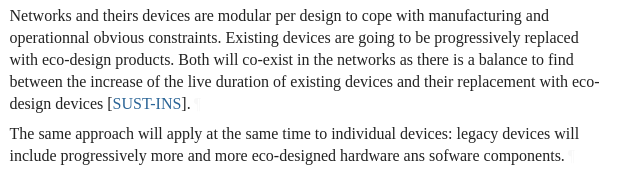
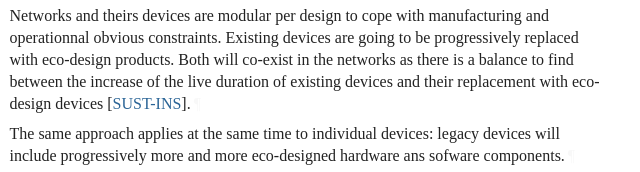
Before and after one commit to emile22/sustainability, a plain HTML site: page draft-stephan-legacy-path-eco-design.html in a window 1280 px wide. Shown: the part 1407-1579 px from the top of the page, 115-755 px from the left. Drawn offline with Linux system fonts and the light colour scheme; a web font is replaced by a local one.

Commit message:
Script updating gh-pages from 2116426. [ci skip]

```diff
--- a/draft-stephan-legacy-path-eco-design.html
+++ b/draft-stephan-legacy-path-eco-design.html
@@ -1198,7 +1198,7 @@ appear in all capitals, as shown here.<a href="#section-2-1" class="pilcrow">¶<
 <a href="#section-3" class="section-number selfRef">3. </a><a href="#name-network-and-devices-modular" class="section-name selfRef">Network and devices modularity</a>
       </h2>
 <p id="section-3-1">Networks and theirs devices are modular per design to cope with manufacturing and operationnal obvious constraints. Existing devices are going to be progressively replaced with eco-design products. Both will co-exist in the networks as there is a balance to find between the increase of the live duration of existing devices and their replacement with eco-design devices <span>[<a href="#SUST-INS" class="cite xref">SUST-INS</a>]</span>.<a href="#section-3-1" class="pilcrow">¶</a></p>
-<p id="section-3-2">The same approach will apply at the same time to individual devices: legacy devices will include progressively more and more eco-designed hardware ans sofware components.<a href="#section-3-2" class="pilcrow">¶</a></p>
+<p id="section-3-2">The same approach applies at the same time to individual devices: legacy devices will include progressively more and more eco-designed hardware ans sofware components.<a href="#section-3-2" class="pilcrow">¶</a></p>
 <p id="section-3-3">Eco Design means that the products and services include environmental considerations throughout their entire lifecycle to reduce their environmental impact. In France they are based on General Reference Base for Eco-Design in digital services (“RGESN”) at  https://ecoresponsable.numerique.gouv.fr/publications/referentiel-general-ecoconception/.<a href="#section-3-3" class="pilcrow">¶</a></p>
 <p id="section-3-4">Eco-design can be summarized as the concepts and current practices related to the integration of environmental aspects into every stage of a product lifecycle. This starts at product design and development [ISO/TR 14062:2002 ]<a href="#section-3-4" class="pilcrow">¶</a></p>
 <p id="section-3-5">The upgrade of legacy devices with eco-designed components can be separate in 2 categories:<a href="#section-3-5" class="pilcrow">¶</a></p>
```
Also changed, not shown: draft-stephan-legacy-path-eco-design.txt.
